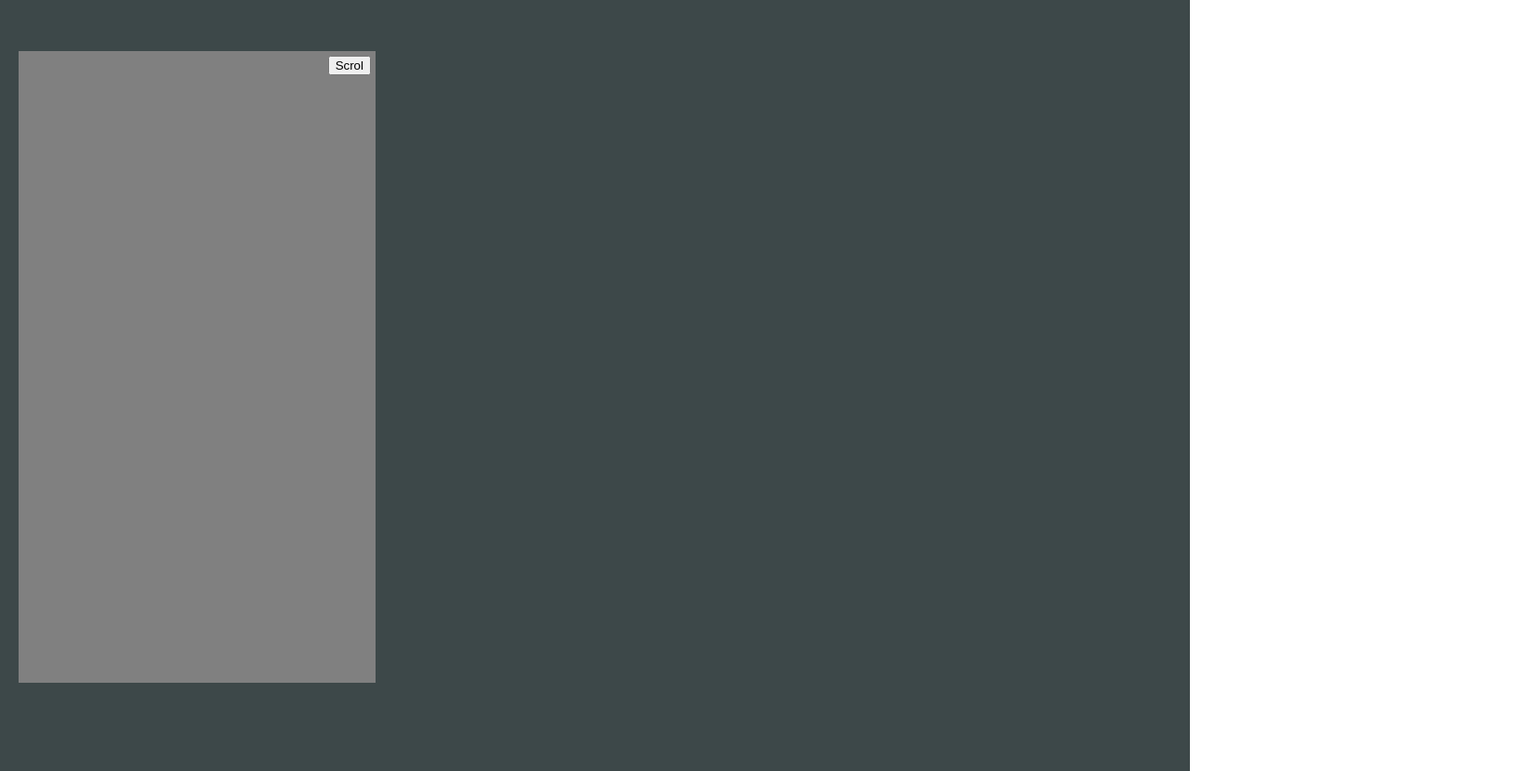
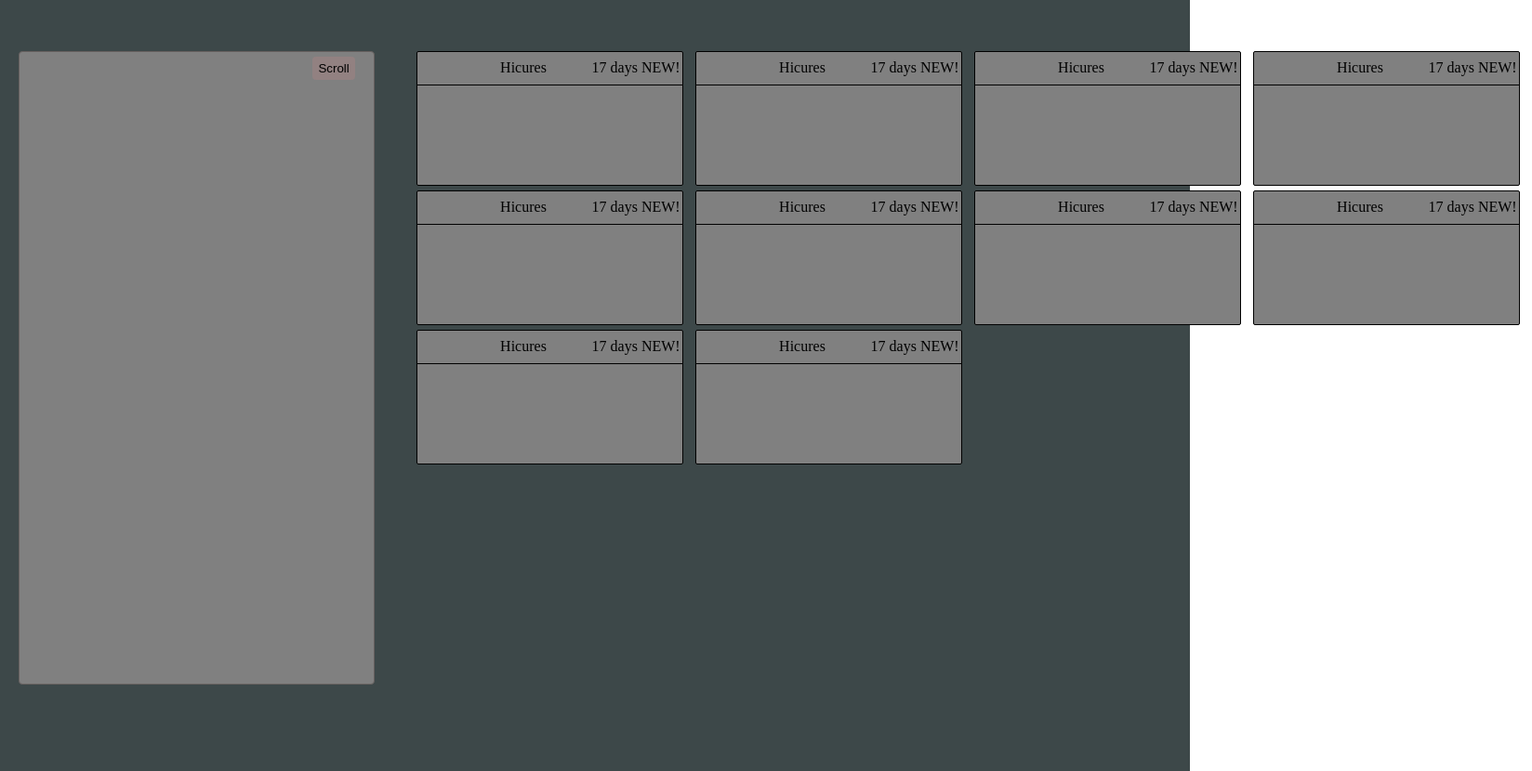
Before and after one commit to CKillen/Streamer-Chat, a React app in the folder client/: page / in a window 1280 px wide. Shown: the whole page at 93% size, 1648 px wide, since content can reach past the window. Built offline with nearby package versions, Linux system fonts and the light colour scheme; some packages are replaced by stand-ins of ours; no server answers.

Commit message:
Viewer card work

```diff
--- a/client/src/components/Chat/chat.css
+++ b/client/src/components/Chat/chat.css
@@ -1,10 +1,12 @@
 .chat-box {
     margin-top: 25px;
     margin-left: 20px;
-    width: 30%;
+    width: 85%;
     height: 85%;
     background-color: grey;
     position: relative;
+    border: 1px solid #66605f;
+    border-radius: 4px;
 }
 
 .chat-line {
@@ -13,13 +15,26 @@
 }
 
 .scrollable-button {
+    background-color: #928181;
     position: absolute;
-    right: 5px;
+    right: 20px;
     top: 5px;
+    border: none;
+    border-radius: 4px;
+    height: 25px;
+}
+
+.scrollable-button-clicked {
+    background-color: #524A4A;
+}
+
+.scrollable-button-clicked:focus, .scrollable-button:focus {
+    outline:none;
 }
 
 .chat-line-section {
-    overflow: scroll;
+    overflow-y: scroll;
+    overflow-x: hidden;
     height: 100%;
 }
 
@@ -27,3 +42,24 @@
     height: 14px;
     width: 14px;
 }
+
+/* width */
+::-webkit-scrollbar {
+  width: 10px;
+}
+
+/* Track */
+::-webkit-scrollbar-track {
+  background: grey;
+}
+
+/* Handle */
+::-webkit-scrollbar-thumb {
+  background: white;
+  border-radius: 4px;
+}
+
+/* Handle on hover */
+::-webkit-scrollbar-thumb:hover {
+  background: #555;
+}
--- a/client/src/components/Chat/index.js
+++ b/client/src/components/Chat/index.js
@@ -6,9 +6,19 @@ const ws = new WebSocket('ws://localhost:8080');
 class Chat extends Component {
     constructor(props) {
         super(props);
+        //TODO Need to make it possible to add these to the program, possibly
+        //store in local storage or on eventual CRM backend
         this.state = {
             messages: [],
             scrollable: true,
+            noShow: [
+                "Nightbot",
+            ],
+            noShowMessage: [
+                "!give",
+                "test",
+                "wooooo",
+            ],
         };
 
     }
@@ -50,7 +60,14 @@ class Chat extends Component {
 
     messageCreator = (messageObject) => {
         let name = messageObject.name;
+        if(this.state.noShow.indexOf(name) > -1) {
+            return;
+        }
         let message = messageObject.msg;
+        let showMessage = this.state.noShowMessage.some(string => message.includes(string));
+        if(showMessage) {
+            return;
+        }
         let emoteObjectArray = messageObject.emoteData;
         let color = messageObject.color;
         let mod = messageObject.mod;
@@ -109,11 +126,18 @@ class Chat extends Component {
     }
 
     render() {
+        let scrollClass;
+        if(this.state.scrollable) {
+            scrollClass = "";
+        } else {
+            scrollClass = "scrollable-button-clicked";
+        }
         return (
             <div className="chat-box">
-                <button className="scrollable-button"
+
+                <button className={"scrollable-button " + scrollClass}
                     onClick={this.scrollChange}>
-                        Scrol
+                        Scroll
                 </button>
                 <div className="chat-line-section">
                     {this.state.messages}
--- /dev/null
+++ b/client/src/components/ViewerCard/index.js
@@ -0,0 +1,35 @@
+import React, { Component } from "react";
+import "./viewerCard.css";
+
+class ViewerCard extends Component {
+    constructor(props) {
+        super(props);
+        this.state = {};
+    }
+
+    componentDidMount() {
+
+    }
+
+    render() {
+        return (
+            <div className="viewer-card">
+                <div className="card-top">
+                    <div className="card-top-child border-right card-flag">
+                    </div>
+                    <div className="card-top-child border-right card-name">
+                        Hicures
+                    </div>
+                    <div className="card-followdays card-top-child">
+                        17 days NEW!
+                    </div>
+                </div>
+                <div className="card-content">
+
+                </div>
+            </div>
+        )
+    }
+}
+
+export default ViewerCard;
--- /dev/null
+++ b/client/src/components/ViewerCard/viewerCard.css
@@ -0,0 +1,21 @@
+.viewer-card {
+    height: 95%;
+    width: 95%;
+    border: 1px black solid;
+    border-radius: 2px;
+    background-color: grey;
+    display: grid;
+    grid-template-rows: 25% 75%;
+}
+
+.card-top {
+    display: grid;
+    grid-template-columns: 15% 50% 35%;
+    border-bottom: 1px black solid;
+}
+
+.card-top-child {
+    display: flex;
+    align-items: center;
+    justify-content: center;
+}
--- a/client/src/index.js
+++ b/client/src/index.js
@@ -2,13 +2,29 @@ import React, { Component } from 'react'
 import ReactDOM from 'react-dom'
 import Chat from './components/Chat'
 import "./main.css";
+import ViewerCard from "./components/ViewerCard"
 
 class App extends Component {
-  render() {
-    return (
-      <div className="App">
-        <Chat />
-      </div>
+    constructor(props) {
+        super(props);
+        this.state = {};
+    }
+
+    render() {
+        let viewers = [];
+        for(let i = 0; i < 10; i++) {
+            viewers.push(<div><ViewerCard /></div>);
+        }
+
+        return (
+            <div className="App">
+                <div className="main-page">
+                    <Chat />
+                    <div className="viewer-card-panel">
+                        {viewers}
+                    </div>
+                </div>
+            </div>
     )
   }
 }
--- a/client/src/main.css
+++ b/client/src/main.css
@@ -8,3 +8,16 @@
 html body {
     overflow: hidden;
 }
+
+.viewer-card-panel {
+    display: grid;
+    margin-top: 25px;
+    grid-template-columns: repeat(4, 300px);
+    grid-template-rows: repeat(6, 150px);
+}
+
+.main-page {
+    display: grid;
+    grid-template-columns: 35% 65%;
+    grid-template-rows: 100vh;
+}
```
Also changed, not shown: package.json (+8 -1 lines), server/db.js (added, +35 -0 lines), server/helpers/helper.js (+21 -22 lines), server/helpers/twitchIrcParser.js (+49 -46 lines), server/package.json (+15 -0 lines), server/routes/api-rename.js (+9 -3 lines), server/server.js (+58 -32 lines), .eslintrc.js (added), server/.eslintrc.js (added), 2 other files.
